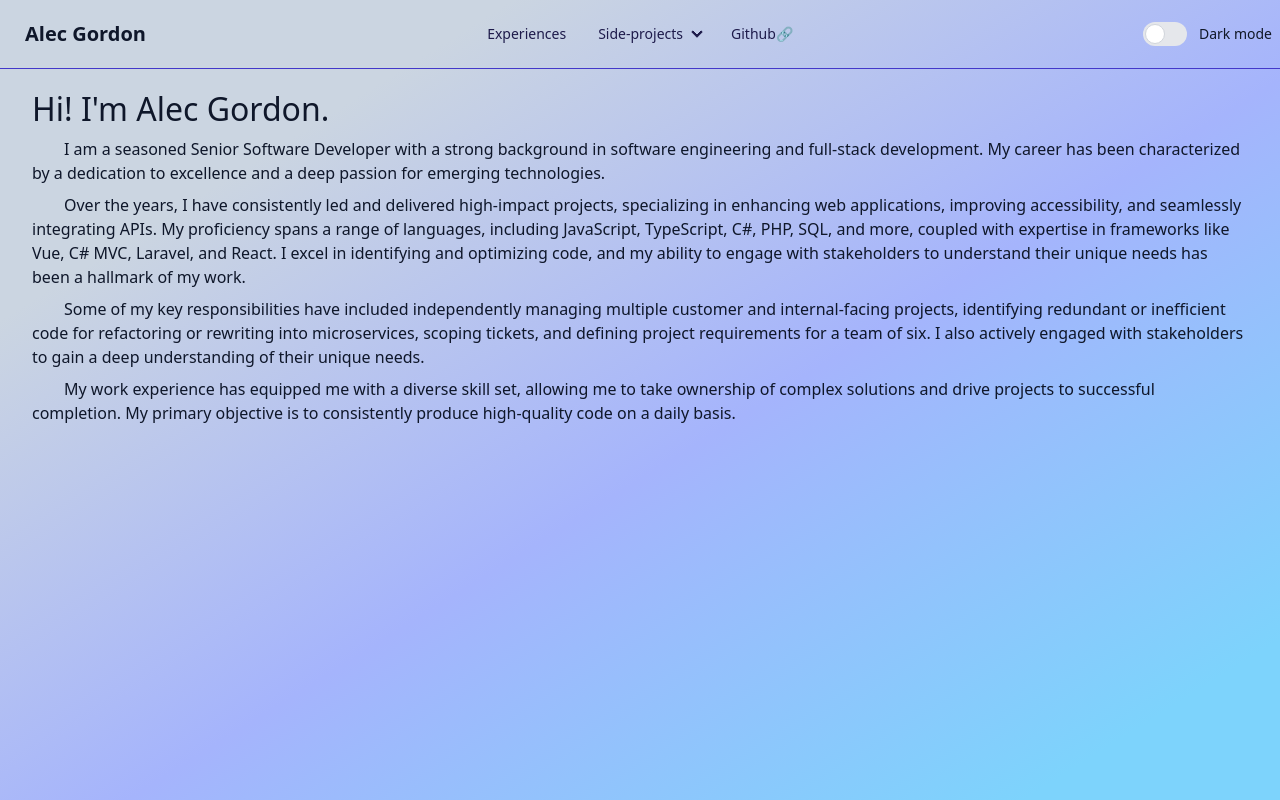
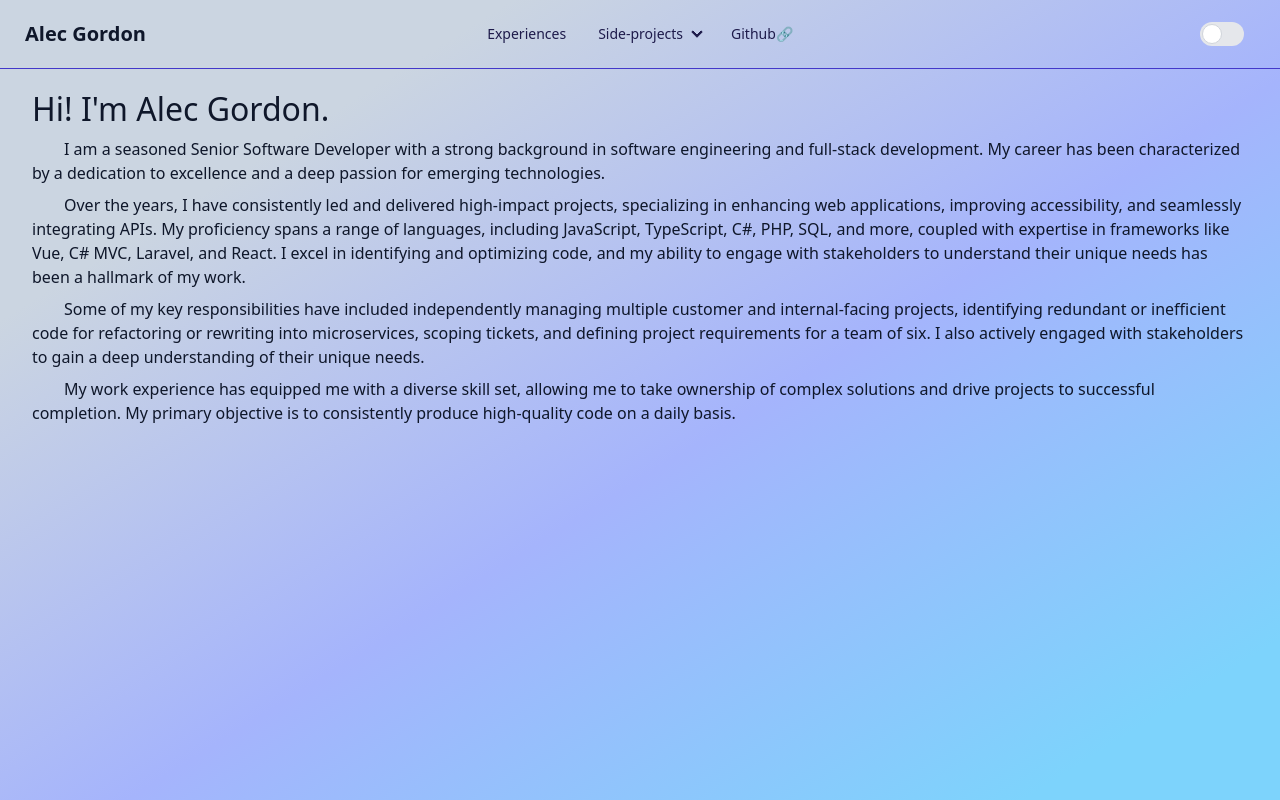
Before and after one commit to insanealec/alecgordon, a Vue app: page / in a window 1280 px wide. Built offline with nearby package versions, Linux system fonts and the light colour scheme.

Commit message:
Cool icons! Thank you DaisyUI. Combine toggleswitch and moon/sun switch

```diff
--- a/src/components/nav/ThemeToggle.vue
+++ b/src/components/nav/ThemeToggle.vue
@@ -1,12 +1,18 @@
 <script setup lang="ts">
-import { useDark } from '@vueuse/core'
+import { promiseTimeout, useDark, useToggle } from '@vueuse/core'
 
 const isDark = useDark();
+const toggleDark = useToggle(isDark);
+
+const toggle = async () => {
+  await promiseTimeout(200);
+  toggleDark();
+}
 </script>
 
 <template>
-<label class="relative inline-flex items-center cursor-pointer">
-  <input type="checkbox" v-model="isDark" class="sr-only peer">
+<label class="relative inline-flex items-center cursor-pointer swap swap-rotate">
+  <input type="checkbox" @click="toggle" class="sr-only peer">
   <!-- Switch style from Flowbite -->
   <div class="w-11 h-6 bg-gray-200
     peer-focus:outline-none peer-focus:ring-4 peer-focus:ring-indigo-300 dark:peer-focus:ring-indigo-800
@@ -16,7 +22,10 @@
     after:bg-white after:border-gray-300 after:border after:rounded-full after:h-5 after:w-5 after:transition-all
     dark:border-gray-600 peer-checked:bg-indigo-600">
   </div>
-  <span class="ms-3 text-sm font-medium text-gray-900 dark:text-gray-300">Dark mode</span>
+  <!-- sun icon -->
+  <svg v-show="!isDark" class="swap-on fill-current ml-1 w-6 h-6" xmlns="http://www.w3.org/2000/svg" viewBox="0 0 24 24"><path d="M5.64,17l-.71.71a1,1,0,0,0,0,1.41,1,1,0,0,0,1.41,0l.71-.71A1,1,0,0,0,5.64,17ZM5,12a1,1,0,0,0-1-1H3a1,1,0,0,0,0,2H4A1,1,0,0,0,5,12Zm7-7a1,1,0,0,0,1-1V3a1,1,0,0,0-2,0V4A1,1,0,0,0,12,5ZM5.64,7.05a1,1,0,0,0,.7.29,1,1,0,0,0,.71-.29,1,1,0,0,0,0-1.41l-.71-.71A1,1,0,0,0,4.93,6.34Zm12,.29a1,1,0,0,0,.7-.29l.71-.71a1,1,0,1,0-1.41-1.41L17,5.64a1,1,0,0,0,0,1.41A1,1,0,0,0,17.66,7.34ZM21,11H20a1,1,0,0,0,0,2h1a1,1,0,0,0,0-2Zm-9,8a1,1,0,0,0-1,1v1a1,1,0,0,0,2,0V20A1,1,0,0,0,12,19ZM18.36,17A1,1,0,0,0,17,18.36l.71.71a1,1,0,0,0,1.41,0,1,1,0,0,0,0-1.41ZM12,6.5A5.5,5.5,0,1,0,17.5,12,5.51,5.51,0,0,0,12,6.5Zm0,9A3.5,3.5,0,1,1,15.5,12,3.5,3.5,0,0,1,12,15.5Z"/></svg>
+  <!-- moon icon -->
+  <svg v-show="isDark" class="swap-off fill-current ml-1 w-6 h-6" xmlns="http://www.w3.org/2000/svg" viewBox="0 0 24 24"><path d="M21.64,13a1,1,0,0,0-1.05-.14,8.05,8.05,0,0,1-3.37.73A8.15,8.15,0,0,1,9.08,5.49a8.59,8.59,0,0,1,.25-2A1,1,0,0,0,8,2.36,10.14,10.14,0,1,0,22,14.05,1,1,0,0,0,21.64,13Zm-9.5,6.69A8.14,8.14,0,0,1,7.08,5.22v.27A10.15,10.15,0,0,0,17.22,15.63a9.79,9.79,0,0,0,2.1-.22A8.11,8.11,0,0,1,12.14,19.73Z"/></svg>
 </label>
 
 </template>
```
